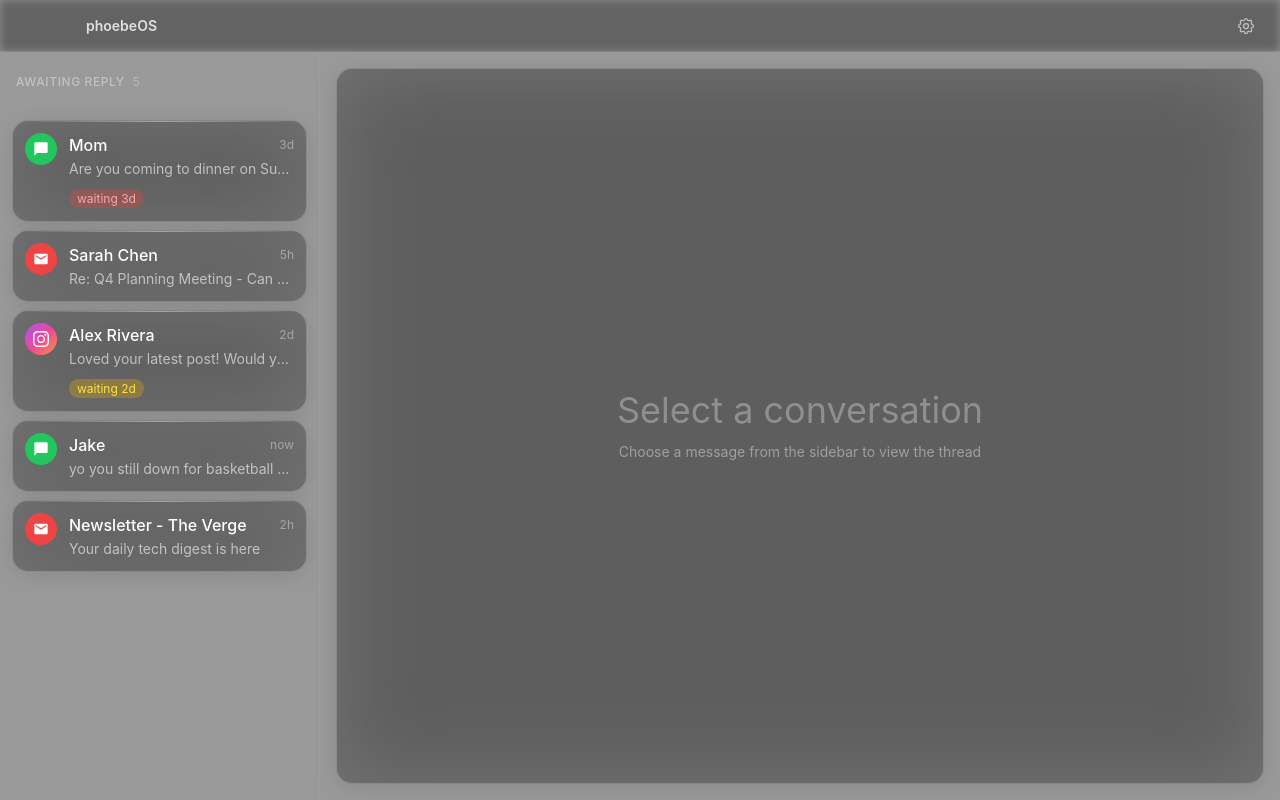
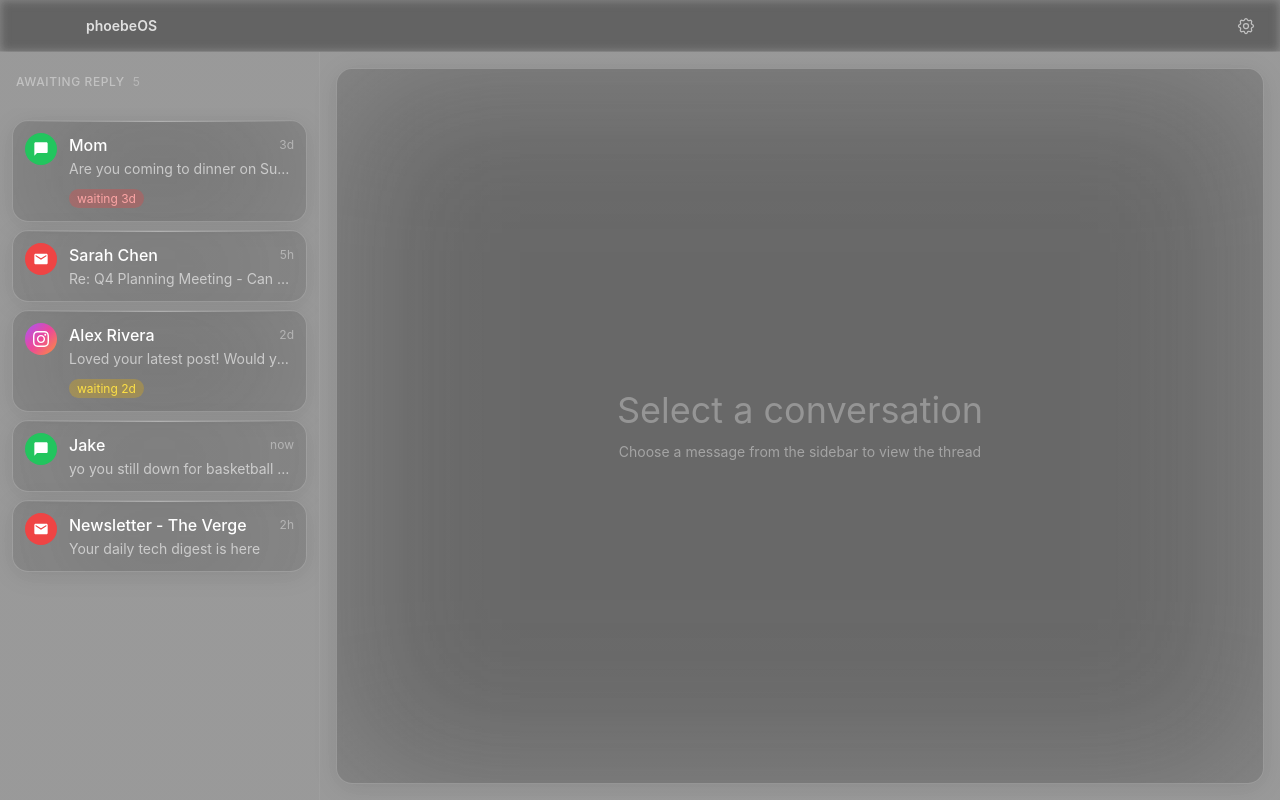
Before and after one commit to phobopan/myOS, a React (Vite) app: page / in a window 1280 px wide. Built offline with nearby package versions, Linux system fonts and the light colour scheme.

Commit message:
style(ui): revert dark tint to 0.15, increase blur to 80px, lower opacity so blur shows

```diff
--- a/src/renderer/index.css
+++ b/src/renderer/index.css
@@ -53,9 +53,9 @@ body {
    ======================================== */
 
 .widget-bubble {
-  background: linear-gradient(rgba(0, 0, 0, 0.35), rgba(0, 0, 0, 0.35)), rgba(255, 255, 255, 0.25);
-  backdrop-filter: blur(40px);
-  -webkit-backdrop-filter: blur(40px);
+  background: linear-gradient(rgba(0, 0, 0, 0.15), rgba(0, 0, 0, 0.15)), rgba(255, 255, 255, 0.1);
+  -webkit-backdrop-filter: blur(80px);
+  backdrop-filter: blur(80px);
   border-radius: 16px;
   border: 1px solid rgba(255, 255, 255, 0.2);
   box-shadow: 0 4px 24px rgba(0, 0, 0, 0.1);
@@ -82,20 +82,20 @@ body {
 }
 
 .widget-bubble:hover {
-  background: linear-gradient(rgba(0, 0, 0, 0.3), rgba(0, 0, 0, 0.3)), rgba(255, 255, 255, 0.3);
+  background: linear-gradient(rgba(0, 0, 0, 0.12), rgba(0, 0, 0, 0.12)), rgba(255, 255, 255, 0.15);
   border-color: rgba(255, 255, 255, 0.3);
 }
 
 .widget-bubble.selected {
-  background: linear-gradient(rgba(0, 0, 0, 0.25), rgba(0, 0, 0, 0.25)), rgba(255, 255, 255, 0.35);
+  background: linear-gradient(rgba(0, 0, 0, 0.1), rgba(0, 0, 0, 0.1)), rgba(255, 255, 255, 0.18);
   border-color: rgba(255, 255, 255, 0.35);
 }
 
 /* Large widget bubble for thread view */
 .widget-bubble-large {
-  background: linear-gradient(rgba(0, 0, 0, 0.35), rgba(0, 0, 0, 0.35)), rgba(255, 255, 255, 0.25);
-  backdrop-filter: blur(40px);
-  -webkit-backdrop-filter: blur(40px);
+  background: linear-gradient(rgba(0, 0, 0, 0.15), rgba(0, 0, 0, 0.15)), rgba(255, 255, 255, 0.1);
+  -webkit-backdrop-filter: blur(80px);
+  backdrop-filter: blur(80px);
   border-radius: 16px;
   border: 1px solid rgba(255, 255, 255, 0.2);
   box-shadow: 0 4px 24px rgba(0, 0, 0, 0.1);
```
